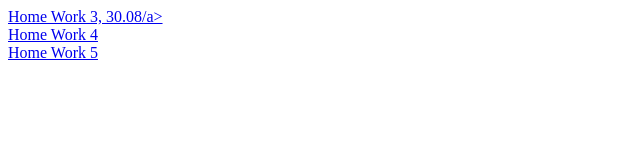
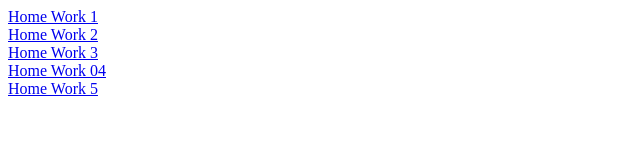
Before and after one commit to lobach247/HW-FE, a plain HTML site: page index.html in a window 1280 px wide. Shown: the whole page, without its empty margins (0-640 px from the left). Drawn offline with Linux system fonts and the light colour scheme.

Commit message:
change links

```diff
--- a/index.html
+++ b/index.html
@@ -1,9 +1,15 @@
 <div>
-<a href="https://lobach247.github.io/HW-FE-30.08/FE-HW-3/">Home Work 3, 30.08/a>
+	<a href="https://lobach247.github.io/HW-FE/FE-HW-1/">Home Work 1 </a>
 </div>
 <div>
-<a href="https://lobach247.github.io/HW-FE-30.08/FE-HW-4/">Home Work 4 </a>
+	<a href="https://lobach247.github.io/HW-FE/FE-HW-2/">Home Work 2 </a>
 </div>
 <div>
-	<a href="https://lobach247.github.io/HW-FE-30.08/FE-HW-5/">Home Work 5</a>
+	<a href="https://lobach247.github.io/HW-FE/FE-HW-3/">Home Work 3 </a>
 </div>
+<div>
+  <a href="https://lobach247.github.io/HW-FE/FE-HW-4/">Home Work 04 </a>
+</div>
+<div>
+	<a href="https://lobach247.github.io/HW-FE/FE-HW-5/">Home Work 5 </a>
+</div>
```
